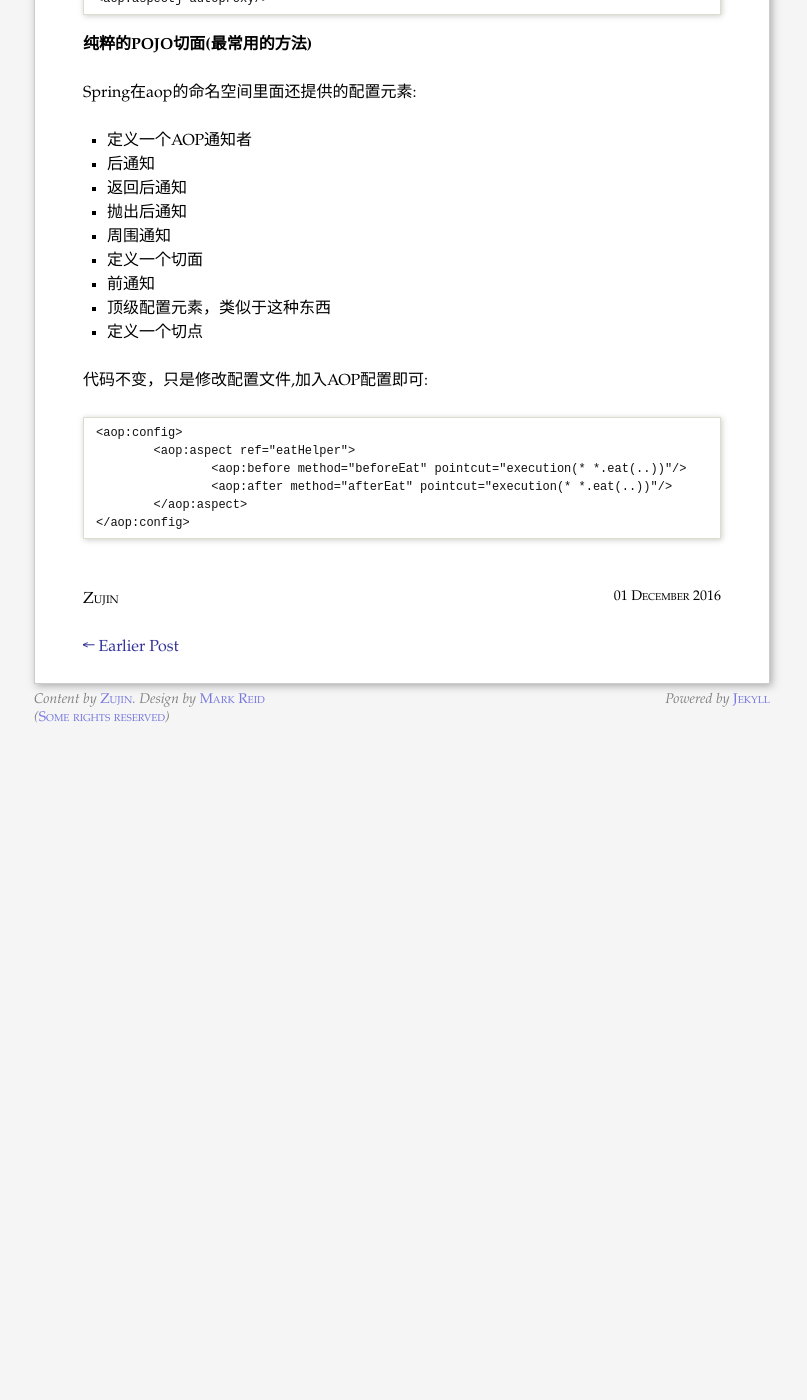
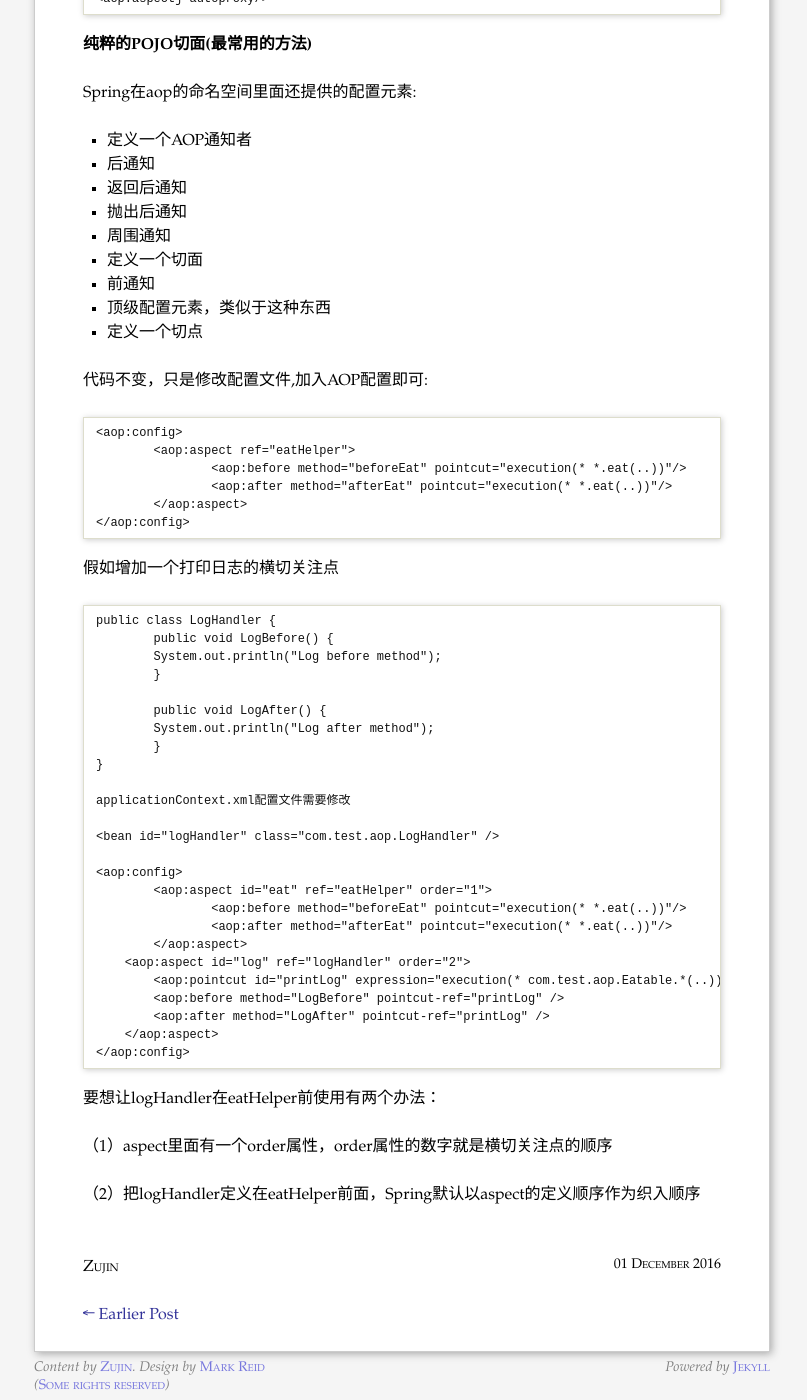
Before and after one commit to yuzujin/yuzujin.github.com, a Jekyll site: the page built from _posts/2016-12-01-spring-aop.md, in a window 1280 px wide and 1400 px high, scrolled down 4804 px. Shown: the whole window, without its empty margins (238-1045 px from the left). Built offline with Jekyll 4.4.1, drawn with Linux system fonts in a browser that asks for light colours; before the commit the page ends 5536 px from its top, so only the background shows below that.

Commit message:
add new post

```diff
--- a/_posts/2016-12-01-spring-aop.md
+++ b/_posts/2016-12-01-spring-aop.md
@@ -236,3 +236,37 @@ Spring在aop的命名空间里面还提供的配置元素:
     		<aop:after method="afterEat" pointcut="execution(* *.eat(..))"/>
     	</aop:aspect>
 	</aop:config>
+
+假如增加一个打印日志的横切关注点
+
+	public class LogHandler {
+    	public void LogBefore() {
+        	System.out.println("Log before method");
+    	}
+
+    	public void LogAfter() {
+        	System.out.println("Log after method");
+    	}
+	}
+
+	applicationContext.xml配置文件需要修改
+
+	<bean id="logHandler" class="com.test.aop.LogHandler" />
+
+    <aop:config>
+    	<aop:aspect id="eat" ref="eatHelper" order="1">
+    		<aop:before method="beforeEat" pointcut="execution(* *.eat(..))"/>
+    		<aop:after method="afterEat" pointcut="execution(* *.eat(..))"/>
+    	</aop:aspect>
+        <aop:aspect id="log" ref="logHandler" order="2">
+        	<aop:pointcut id="printLog" expression="execution(* com.test.aop.Eatable.*(..))" />
+            <aop:before method="LogBefore" pointcut-ref="printLog" />
+            <aop:after method="LogAfter" pointcut-ref="printLog" />
+        </aop:aspect>
+    </aop:config>
+
+ 要想让logHandler在eatHelper前使用有两个办法：
+
+（1）aspect里面有一个order属性，order属性的数字就是横切关注点的顺序
+
+（2）把logHandler定义在eatHelper前面，Spring默认以aspect的定义顺序作为织入顺序
```
